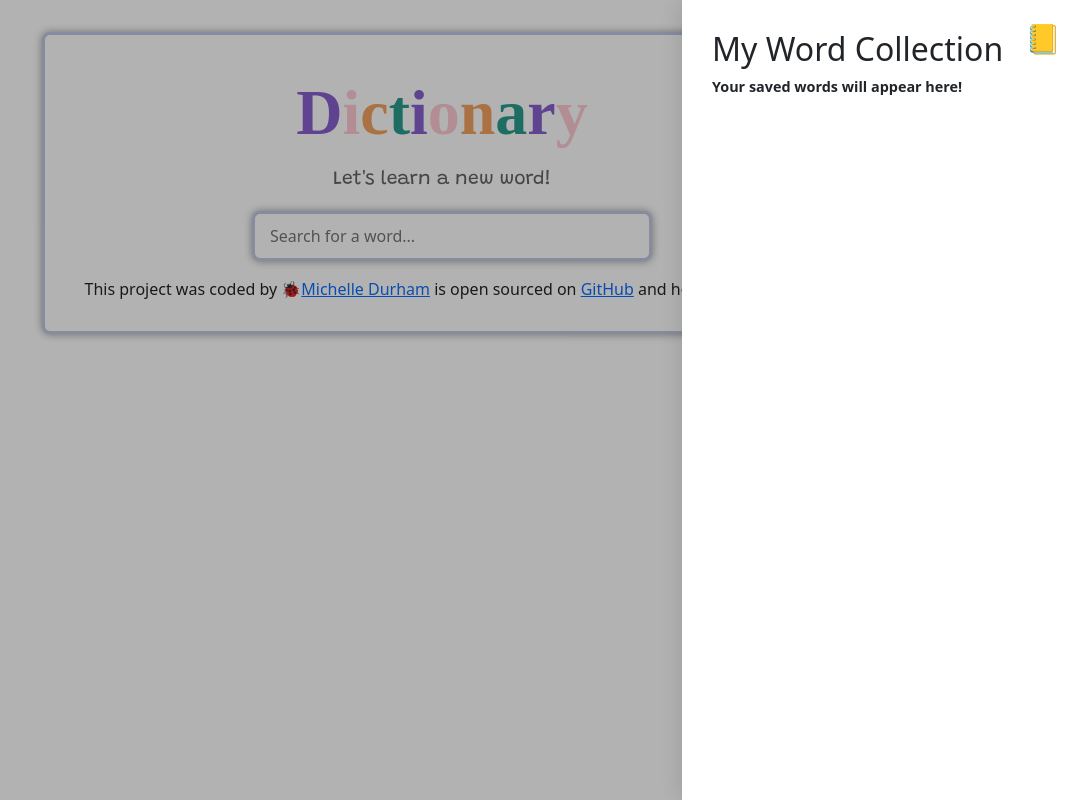
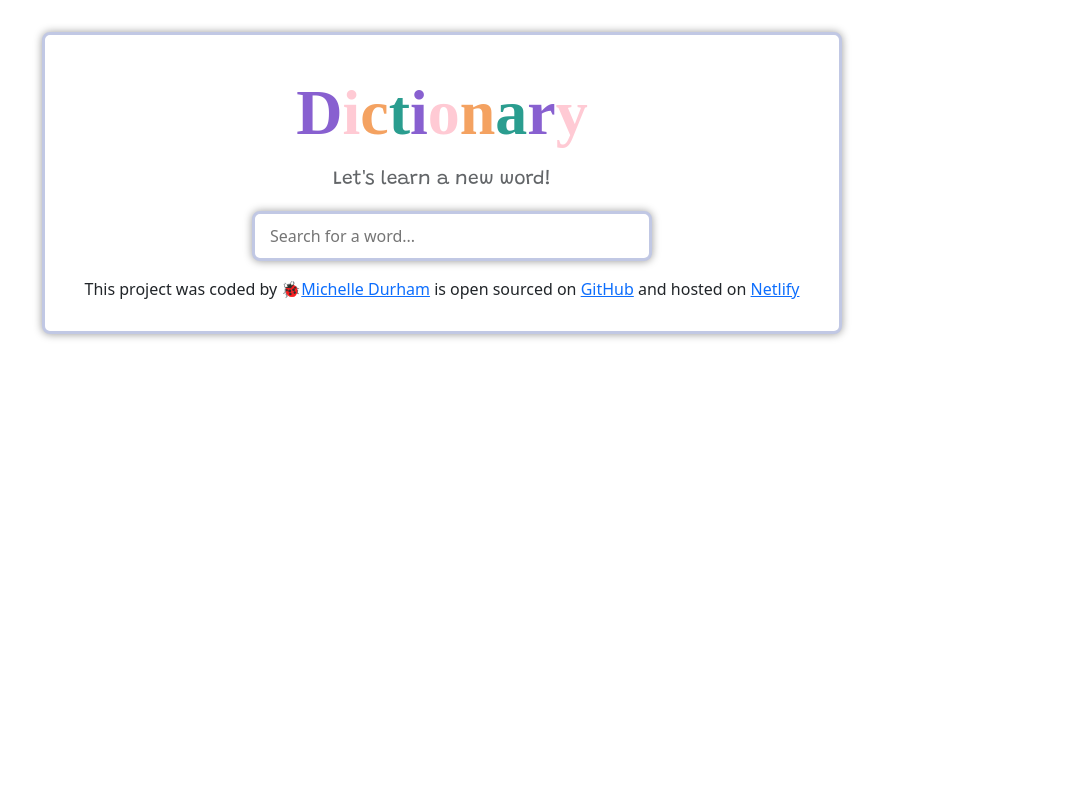
Before and after one commit to Beachyshells/Brookes-Dictionary, a React (Create React App) app: page / in a window 1280 px wide. Shown: the whole page, without its empty margins (198-1280 px from the left). Built offline with nearby package versions, Linux system fonts and the light colour scheme; a web font is replaced by a local one.

Commit message:
Update App.js

```diff
--- a/src/App.js
+++ b/src/App.js
@@ -10,7 +10,7 @@ import axios from "axios";
 function App() {
   const [results, setResults] = useState({});
   const [studyList, setStudyList] = useState([]);
-  const [isCollectionVisible, setIsCollectionVisible] = useState(true);
+  const [isCollectionVisible, setIsCollectionVisible] = useState(false);
 
   function toggleCollection() {
     setIsCollectionVisible(!isCollectionVisible);
```
